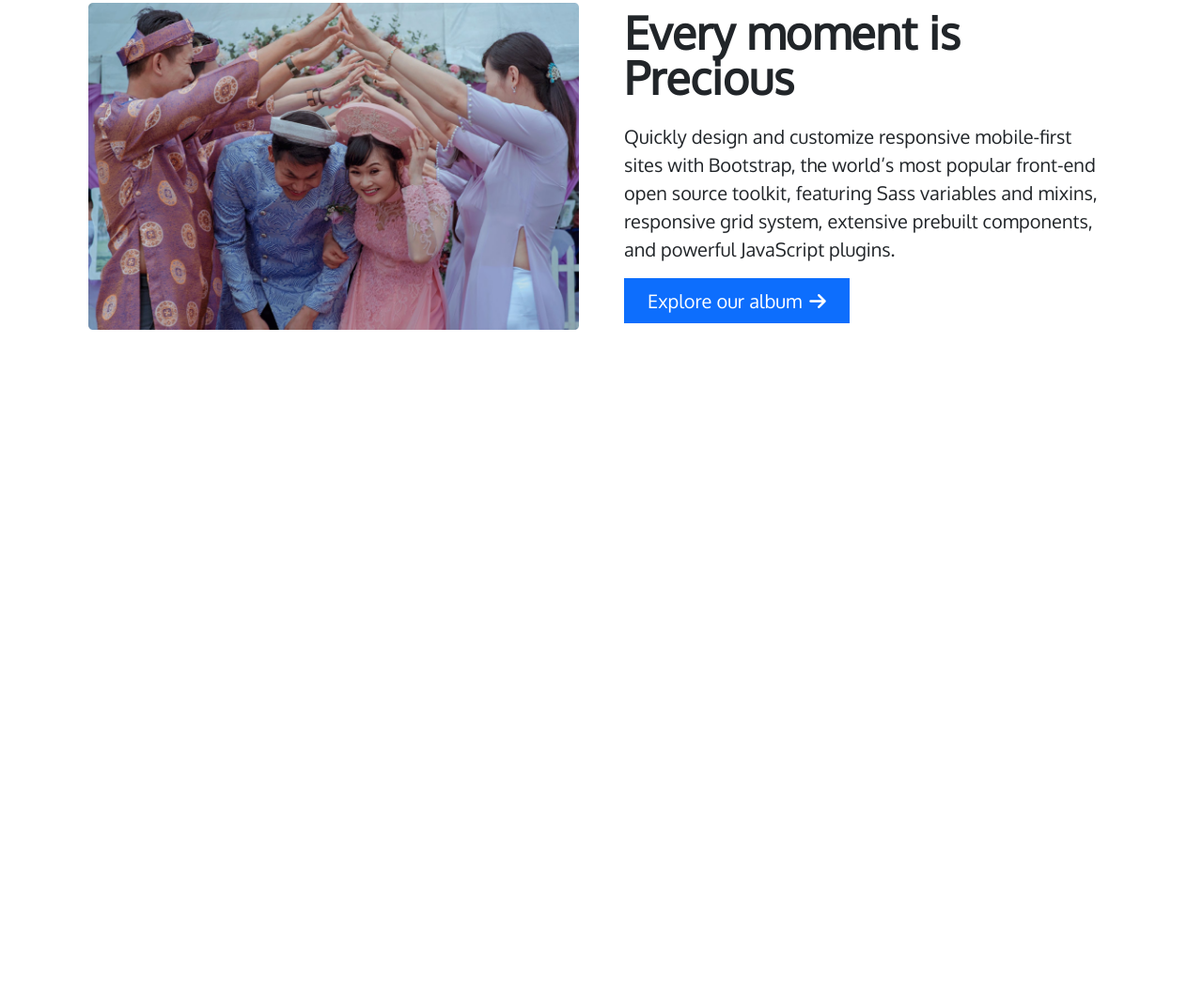
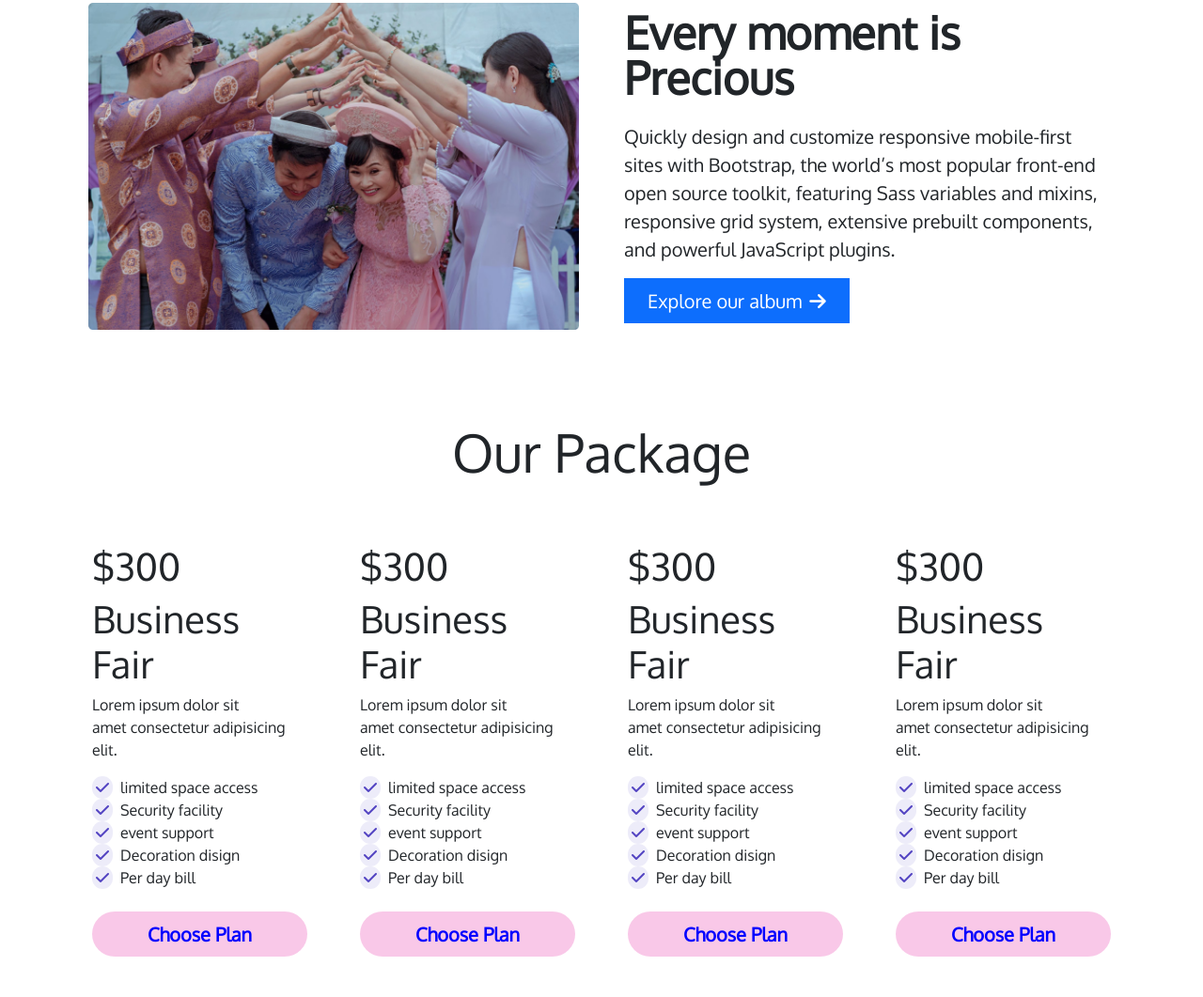
Before and after one commit to hasanulhasan/convention-hall, a plain HTML site: page index.html in a window 1280 px wide. Shown: the part 731-1792 px from the top of the page at 94% size. Before the commit the page ends 1178 px from the top, so only its background shows below. Drawn offline with nearby package versions, Linux system fonts and the light colour scheme; a web font is replaced by a local one.

Commit message:
pricing added

```diff
--- a/index.html
+++ b/index.html
@@ -43,7 +43,7 @@
             <h5>The perfect venue for your
               next event</h5>
             <p>Amet minim mollit non deserunt ullamco est sit aliqua dolor do amet sint. Velit officia consequat duis enim velit </p>
-            <button type="button" class="btn btn-light text-success btn-lg">Book Now</button>
+            <button type="button" class="btn btn-light text-primary btn-lg fs-5 fw-bold px-5">Book Now</button>
           </div>
         </div>
         <div class="carousel-item">
@@ -78,9 +78,82 @@
           <img src="images/wedding.png
           " class="d-block mx-lg-auto img-fluid" alt="Bootstrap Themes" width="700" height="500" loading="lazy">
         </div>
-
       </div>
     </div>
   </section>
+  <section class="pricing container">
+    <h1 class="display-4 fw-normal text-center mb-5">Our Package</h1>
+    <div class="row mb-3 text-center">
+      <div class="col">
+        <div class="card mb-4 rounded-3 border-0">
+          <div class="card-body text-start">
+            <h1 class="card-title pricing-card-title">$300</h1>
+            <h1 class="card-title pricing-card-title">Business Fair</h1>
+            <p>Lorem ipsum dolor sit</br> amet consectetur adipisicing elit.</p>
+            <ul class="list-unstyled mt-3 mb-4">
+              <li><i class="fa-solid fa-check me-2 p-1 rounded-5"></i>limited space access</li>
+              <li><i class="fa-solid fa-check me-2 p-1 rounded-5"></i>Security facility</li>
+              <li><i class="fa-solid fa-check me-2 p-1 rounded-5"></i>event support</li>
+              <li><i class="fa-solid fa-check me-2 p-1 rounded-5"></i>Decoration disign</li>
+              <li><i class="fa-solid fa-check me-2 p-1 rounded-5"></i>Per day bill</li>
+            </ul>
+            <button type="button" class="w-100 btn btn-lg rounded-5 fw-bolder">Choose Plan</button>
+          </div>
+        </div>
+      </div>
+      <div class="col">
+        <div class="card mb-4 rounded-3 border-0">
+          <div class="card-body text-start">
+            <h1 class="card-title pricing-card-title">$300</h1>
+            <h1 class="card-title pricing-card-title">Business Fair</h1>
+            <p>Lorem ipsum dolor sit</br> amet consectetur adipisicing elit.</p>
+            <ul class="list-unstyled mt-3 mb-4">
+              <li><i class="fa-solid fa-check me-2 p-1 rounded-5"></i>limited space access</li>
+              <li><i class="fa-solid fa-check me-2 p-1 rounded-5"></i>Security facility</li>
+              <li><i class="fa-solid fa-check me-2 p-1 rounded-5"></i>event support</li>
+              <li><i class="fa-solid fa-check me-2 p-1 rounded-5"></i>Decoration disign</li>
+              <li><i class="fa-solid fa-check me-2 p-1 rounded-5"></i>Per day bill</li>
+            </ul>
+            <button type="button" class="w-100 btn btn-lg rounded-5 fw-bolder">Choose Plan</button>
+          </div>
+        </div>
+      </div>
+      <div class="col">
+        <div class="card mb-4 rounded-3 border-0">
+          <div class="card-body text-start">
+            <h1 class="card-title pricing-card-title">$300</h1>
+            <h1 class="card-title pricing-card-title">Business Fair</h1>
+            <p>Lorem ipsum dolor sit</br> amet consectetur adipisicing elit.</p>
+            <ul class="list-unstyled mt-3 mb-4">
+              <li><i class="fa-solid fa-check me-2 p-1 rounded-5"></i>limited space access</li>
+              <li><i class="fa-solid fa-check me-2 p-1 rounded-5"></i>Security facility</li>
+              <li><i class="fa-solid fa-check me-2 p-1 rounded-5"></i>event support</li>
+              <li><i class="fa-solid fa-check me-2 p-1 rounded-5"></i>Decoration disign</li>
+              <li><i class="fa-solid fa-check me-2 p-1 rounded-5"></i>Per day bill</li>
+            </ul>
+            <button type="button" class="w-100 btn btn-lg rounded-5 fw-bolder">Choose Plan</button>
+          </div>
+        </div>
+      </div>
+      <div class="col">
+        <div class="card mb-4 rounded-3 border-0">
+          <div class="card-body text-start">
+            <h1 class="card-title pricing-card-title">$300</h1>
+            <h1 class="card-title pricing-card-title">Business Fair</h1>
+            <p>Lorem ipsum dolor sit</br> amet consectetur adipisicing elit.</p>
+            <ul class="list-unstyled mt-3 mb-4">
+              <li><i class="fa-solid fa-check me-2 p-1 rounded-5"></i>limited space access</li>
+              <li><i class="fa-solid fa-check me-2 p-1 rounded-5"></i>Security facility</li>
+              <li><i class="fa-solid fa-check me-2 p-1 rounded-5"></i>event support</li>
+              <li><i class="fa-solid fa-check me-2 p-1 rounded-5"></i>Decoration disign</li>
+              <li><i class="fa-solid fa-check me-2 p-1 rounded-5"></i>Per day bill</li>
+            </ul>
+            <button type="button" class="w-100 btn btn-lg rounded-5 fw-bolder">Choose Plan</button>
+          </div>
+        </div>
+      </div>
+    </div>
+
+  </section>
 </body>
 </html>
--- a/style.css
+++ b/style.css
@@ -21,3 +21,13 @@
   font-size: 25px;
   margin-bottom: 2rem;
 }
+.card li i{
+  background: rgba(82, 67, 194, 0.103693);
+}
+.card li i{
+  color: #5243C2;
+}
+.card button{
+  background: #f496d284;
+  color: blue;
+}
```
